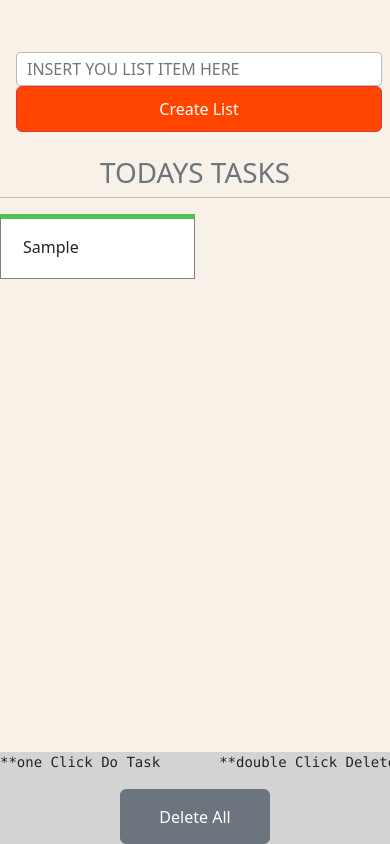
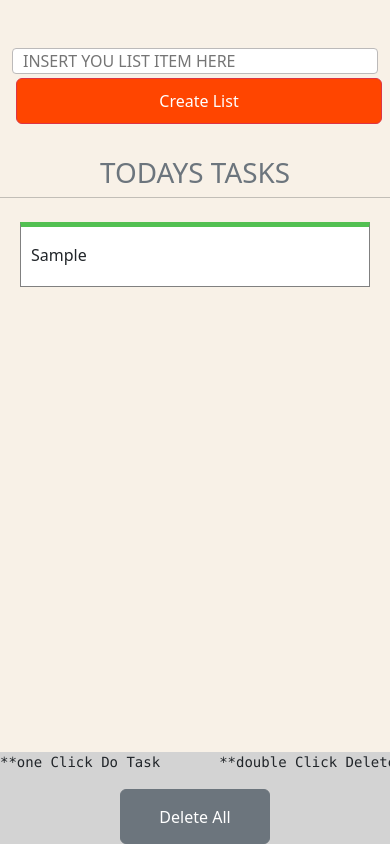
Before and after one commit to TiamDev/DoTask, a plain HTML site: page index.html in a window 390 px wide. Both pictures are taken after typing "Sample" into the empty fields and a click on the button "Create List". Drawn offline with Linux system fonts and the light colour scheme.

Commit message:
to do app2

```diff
--- a/index.html
+++ b/index.html
@@ -20,7 +20,7 @@
     }
 
     input {
-      /* height: 60px; */
+      /* height: 55px; */
       border: 1px solid rgb(188, 186, 186);
       padding-left: 10px;
     }
@@ -91,8 +91,8 @@
   <header>
     <div class="container">
       <div class="row my-5 ">
-        <div class="col-lg-9  col-sm-12">
-          <input type="text" placeholder="INSERT YOU LIST ITEM HERE" class="rounded-1 h-100 w-100 m-1">
+        <div class="col-lg-9  col-sm-12 ">
+          <input type="text" placeholder="INSERT YOU LIST ITEM HERE" class="rounded-1 h-100 w-100 m-sm-1 ">
         </div>
         <div class="col-lg-3 col-sm-12">
           <button id="create" class="btn btn-danger w-100 h-100 m-1">Create List</button>
@@ -137,9 +137,11 @@
           alert("Please Enter a Task ")
         } else {
           $('.my-lists').append(
-            `<div  class="col-6 task bg-white position-relative py-3 ">
-        <p class="pl-2">${$('input').val()}</p>
-      </div>`
+            `<div class="col-lg-6 col-md-6 col-sm-12">
+                <div  class=" task bg-white position-relative py-3 m-2 m-sm-2">
+                    <p class="pl-3">${$('input').val()}</p>
+                </div>
+              </div>`
           );
           $('input').val('')
         }
@@ -158,7 +160,7 @@
             alert("Please Enter a Task ")
           } else {
             $('.my-lists').append(
-              `<div class="col-lg-6 col-sm-12">
+              `<div class="col-lg-6 col-md-6 col-sm-12">
                 <div  class=" task bg-white position-relative py-3 m-2 m-sm-2">
                     <p class="pl-3">${$('input').val()}</p>
                 </div>
```
